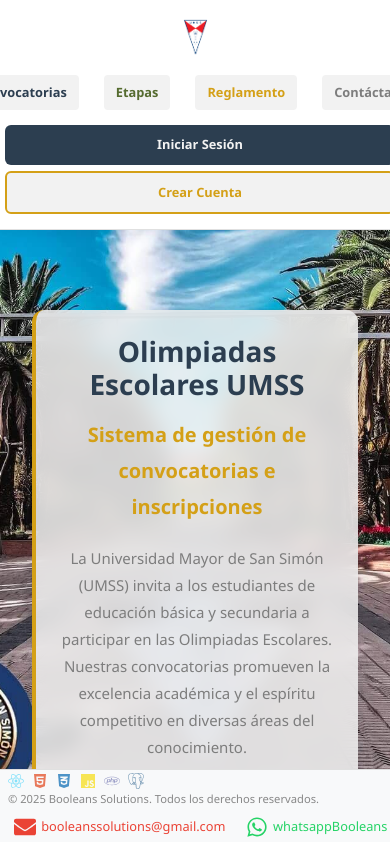
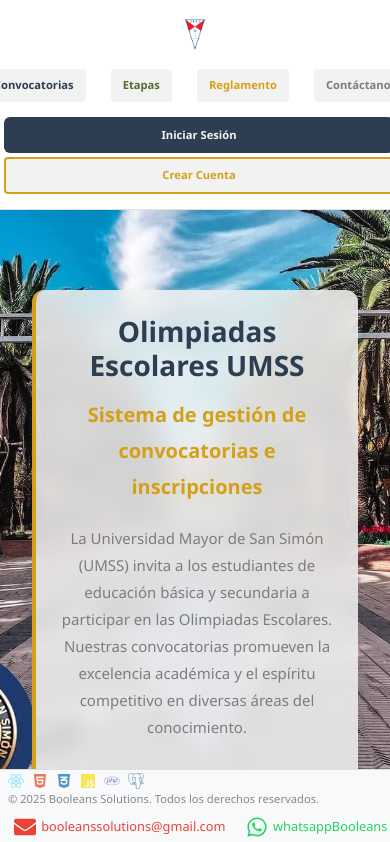
Before and after one commit to marckstar-RjJ/tis-25, a React (Vite) app: page / in a window 390 px wide. Shown: the top 842 px of the page. Built offline with nearby package versions, Linux system fonts and the light colour scheme.

Commit message:
responsive_movil inicio sesion

```diff
--- a/src/App.css
+++ b/src/App.css
@@ -273,6 +273,7 @@
   background-color: #4f46e5;
   color: #fff;
   border: none;
+  width: 60;
 }
 
 .btn-ingresar:hover {
@@ -292,33 +293,34 @@
 /* Estilos específicos para móviles */
 @media (max-width: 768px) {
   .header {
-    padding: 0.3rem 0.8rem;
+    padding: 0.2rem 0.5rem;
   }
 
   .header-left {
-    gap: 15px;
+    gap: 10px;
   }
 
   .header .logo {
-    width: 35px;
+    width: 30px;
   }
 
   .header .main-nav {
-    gap: 10px;
+    gap: 8px;
   }
 
   .header .main-nav a {
-    font-size: 0.8rem;
-    padding: 0.2rem 0.4rem;
+    font-size: 0.7rem;
+    padding: 0.15rem 0.3rem;
   }
 
   .header .btn {
-    padding: 4px 8px;
-    font-size: 0.8rem;
+    padding: 3px 6px;
+    font-size: 0.7rem;
+    border-radius: 4px;
   }
 
   .header .auth-buttons {
-    gap: 6px;
+    gap: 4px;
   }
 }
 
--- a/src/components/Home.jsx
+++ b/src/components/Home.jsx
@@ -65,10 +65,32 @@
           </nav>
         </div>
         <div className="auth-buttons">
-          <button onClick={toggleLoginForm} className="btn btn-ingresar" style={{ border: 'none', padding: '10px 15px', backgroundColor: '#2C3E50', color: '#F2F2F2', fontWeight: 'bold', borderRadius: '6px', margin: '0 5px' }}>
+          <button onClick={toggleLoginForm} className="btn btn-ingresar" style={{
+            border: 'none',
+            padding: '10px 12px',
+            backgroundColor: '#2C3E50',
+            color: '#F2F2F2',
+            fontWeight: 'bold',
+            borderRadius: '6px',
+            margin: '0 4px',
+            minWidth: '120px',
+            maxWidth: '395px'
+          }}>
             Iniciar Sesión
           </button>
-          <Link to="/registro" className="btn btn-registrar" style={{ textDecoration: 'none', padding: '10px 15px', backgroundColor: '#F2F2F2', border: '2px solid #D4A017', color: '#D4A017', fontWeight: 'bold', borderRadius: '6px', margin: '0 5px', display: 'inline-block' }}>
+          <Link to="/registro" className="btn btn-registrar" style={{
+            textDecoration: 'none',
+            padding: '8px 12px',
+            backgroundColor: '#F2F2F2',
+            border: '2px solid #D4A017',
+            color: '#D4A017',
+            fontWeight: 'bold',
+            borderRadius: '4px',
+            margin: '0 4px',
+            minWidth: '120px',
+            maxWidth: '395px',
+            display: 'inline-block'
+          }}>
             Crear Cuenta
           </Link>
         </div>
```
